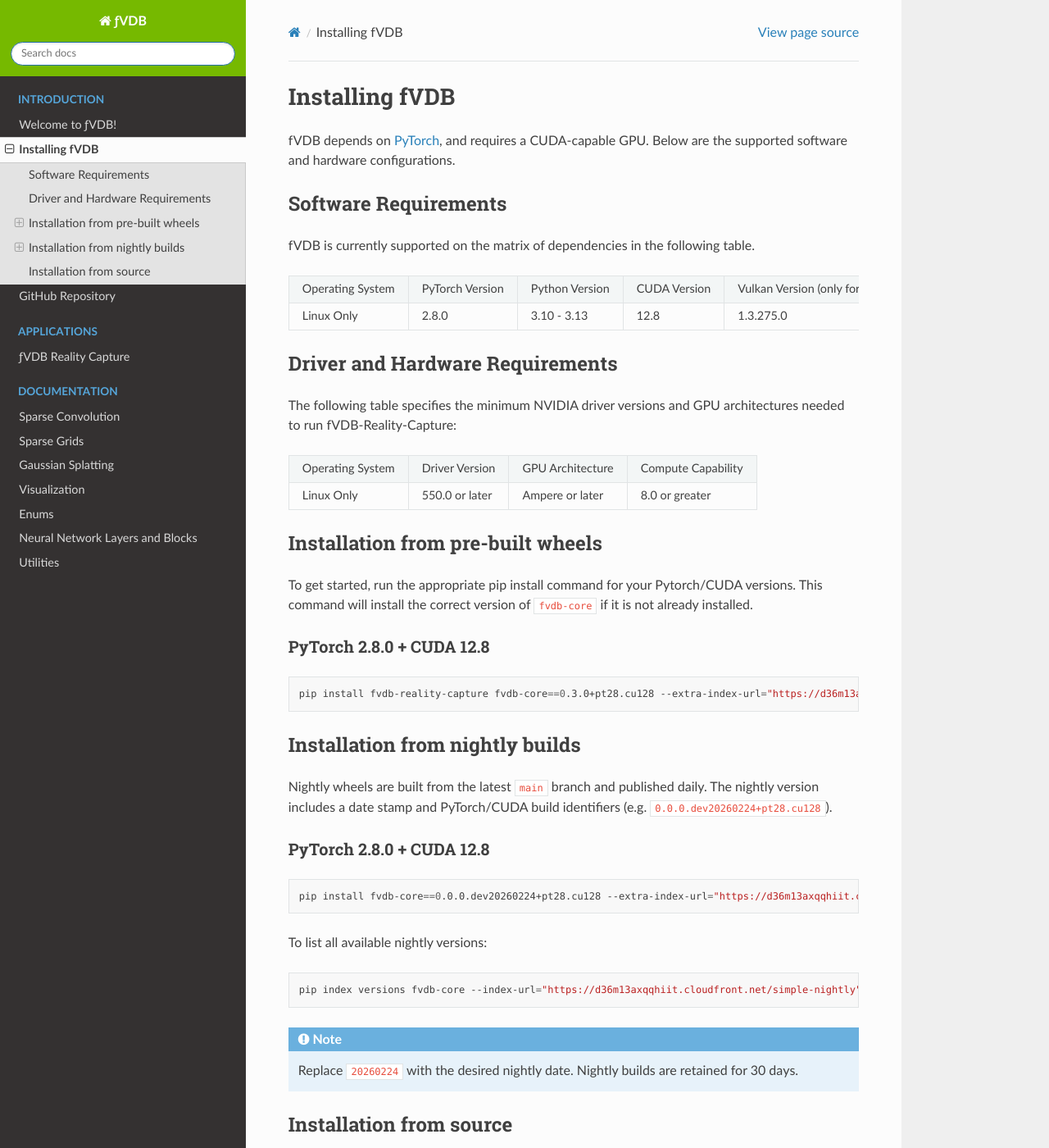
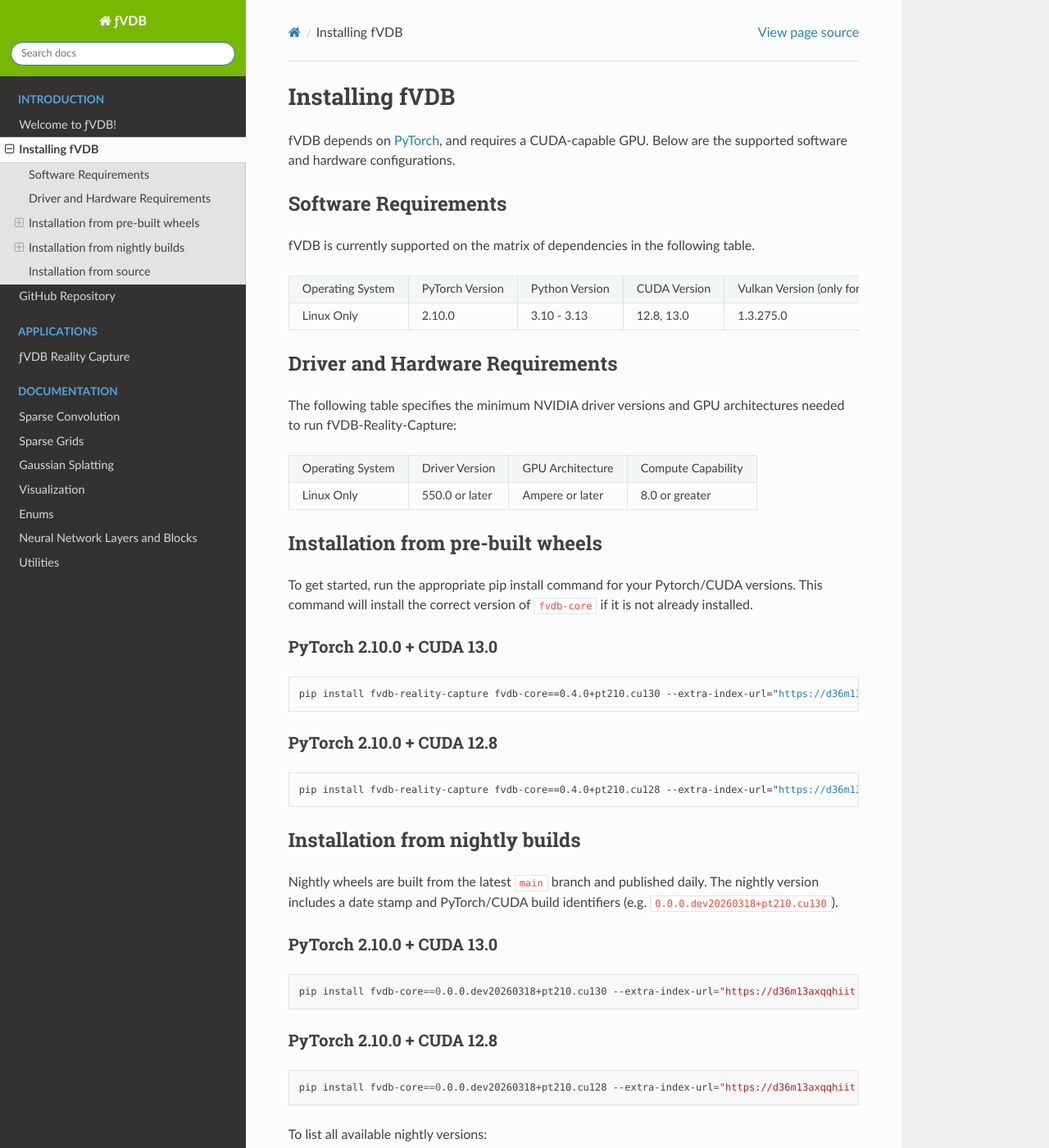
Before and after one commit to openvdb/fvdb-core, a Sphinx documentation site: the page built from docs/installation.rst, in a window 1280 px wide and 1400 px high. Shown: the whole window at 82% size. Built offline with Sphinx 7.4.7 and the Read the Docs theme 3.1.0, drawn with Linux system fonts in a browser that asks for light colours; pages that are not in the unit, such as notebooks, are missing from menus.

Commit message:
Add automated doc version updates to release scripts
Add devtools/update-doc-versions.sh that updates fvdb_core_stable_version
in docs/conf.py and optionally bumps the fvdb-core dependency floor in
pyproject.toml. Integrate it into start-release.sh so docs are updated
on the release branch automatically.

Centralize the fvdb-core version in docs/conf.py via rst_prolog
substitutions so installation.rst uses a single-source version variable
instead of a hardcoded version string. Update installation.rst to use
parsed-literal blocks with the substitution.

Add test coverage for the new script in test-release-scripts.sh.

Signed-off-by: Mark Harris <mharris@nvidia.com>

```diff
--- a/docs/conf.py
+++ b/docs/conf.py
@@ -18,6 +18,15 @@
 project = "ƒVDB"
 copyright = "Contributors to the OpenVDB Project"
 author = "Contributors to the OpenVDB Project"
+
+# Stable fvdb-core version shown in installation examples.
+# Updated automatically by devtools/update-doc-versions.sh during release.
+fvdb_core_stable_version = "0.4.0"
+
+rst_prolog = f"""\
+.. |fvdb_core_version_pt210_cu128| replace:: {fvdb_core_stable_version}+pt210.cu128
+.. |fvdb_core_version_pt210_cu130| replace:: {fvdb_core_stable_version}+pt210.cu130
+"""
 
 
 # -- General configuration ---------------------------------------------------
--- a/docs/installation.rst
+++ b/docs/installation.rst
@@ -12,7 +12,7 @@
 +------------------+-----------------+-----------------+----------------+------------------------------------------+
 | Operating System | PyTorch Version | Python Version  | CUDA Version   | Vulkan Version (only for visualization)  |
 +------------------+-----------------+-----------------+----------------+------------------------------------------+
-| Linux Only       | 2.8.0           | 3.10 - 3.13     | 12.8           | 1.3.275.0                                |
+| Linux Only       | 2.10.0          | 3.10 - 3.13     | 12.8, 13.0     | 1.3.275.0                                |
 +------------------+-----------------+-----------------+----------------+------------------------------------------+
 
 Driver and Hardware Requirements
@@ -33,12 +33,19 @@
 the correct version of ``fvdb-core`` if it is not already installed.
 
 
-PyTorch 2.8.0 + CUDA 12.8
-~~~~~~~~~~~~~~~~~~~~~~~~~~~
+PyTorch 2.10.0 + CUDA 13.0
+~~~~~~~~~~~~~~~~~~~~~~~~~~~~
 
-.. code-block:: bash
+.. parsed-literal::
 
-    pip install fvdb-reality-capture fvdb-core==0.3.0+pt28.cu128 --extra-index-url="https://d36m13axqqhiit.cloudfront.net/simple" torch==2.8.0 --extra-index-url https://download.pytorch.org/whl/cu128
+    pip install fvdb-reality-capture fvdb-core==\ |fvdb_core_version_pt210_cu130| --extra-index-url="https://d36m13axqqhiit.cloudfront.net/simple" torch==2.10.0 --extra-index-url https://download.pytorch.org/whl/cu130
+
+PyTorch 2.10.0 + CUDA 12.8
+~~~~~~~~~~~~~~~~~~~~~~~~~~~~
+
+.. parsed-literal::
+
+    pip install fvdb-reality-capture fvdb-core==\ |fvdb_core_version_pt210_cu128| --extra-index-url="https://d36m13axqqhiit.cloudfront.net/simple" torch==2.10.0 --extra-index-url https://download.pytorch.org/whl/cu128
 
 
 
@@ -47,14 +54,21 @@
 
 Nightly wheels are built from the latest ``main`` branch and published daily.
 The nightly version includes a date stamp and PyTorch/CUDA build identifiers
-(e.g. ``0.0.0.dev20260224+pt28.cu128``).
+(e.g. ``0.0.0.dev20260318+pt210.cu130``).
 
-PyTorch 2.8.0 + CUDA 12.8
-~~~~~~~~~~~~~~~~~~~~~~~~~~~
+PyTorch 2.10.0 + CUDA 13.0
+~~~~~~~~~~~~~~~~~~~~~~~~~~~~
 
 .. code-block:: bash
 
-    pip install fvdb-core==0.0.0.dev20260224+pt28.cu128 --extra-index-url="https://d36m13axqqhiit.cloudfront.net/simple-nightly" torch==2.8.0 --extra-index-url https://download.pytorch.org/whl/cu128
+    pip install fvdb-core==0.0.0.dev20260318+pt210.cu130 --extra-index-url="https://d36m13axqqhiit.cloudfront.net/simple-nightly" torch==2.10.0 --extra-index-url https://download.pytorch.org/whl/cu130
+
+PyTorch 2.10.0 + CUDA 12.8
+~~~~~~~~~~~~~~~~~~~~~~~~~~~~
+
+.. code-block:: bash
+
+    pip install fvdb-core==0.0.0.dev20260318+pt210.cu128 --extra-index-url="https://d36m13axqqhiit.cloudfront.net/simple-nightly" torch==2.10.0 --extra-index-url https://download.pytorch.org/whl/cu128
 
 To list all available nightly versions:
 
@@ -64,7 +78,7 @@
 
 .. note::
 
-    Replace ``20260224`` with the desired nightly date. Nightly builds are retained for 30 days.
+    Replace ``20260318`` with the desired nightly date. Nightly builds are retained for 30 days.
 
 
 Installation from source
```
Also changed, not shown: 3 other files.
